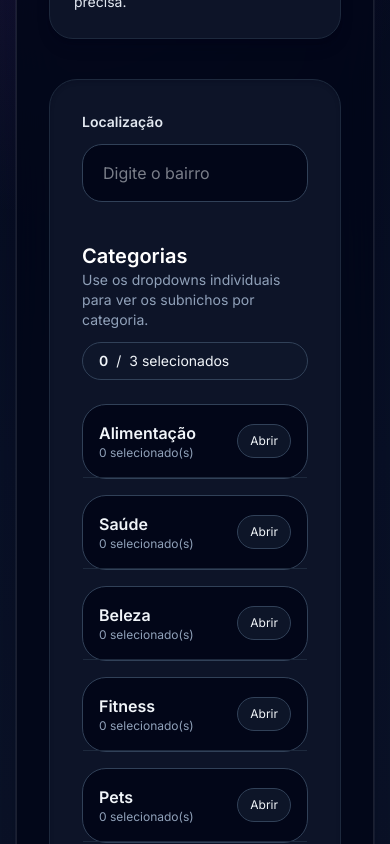
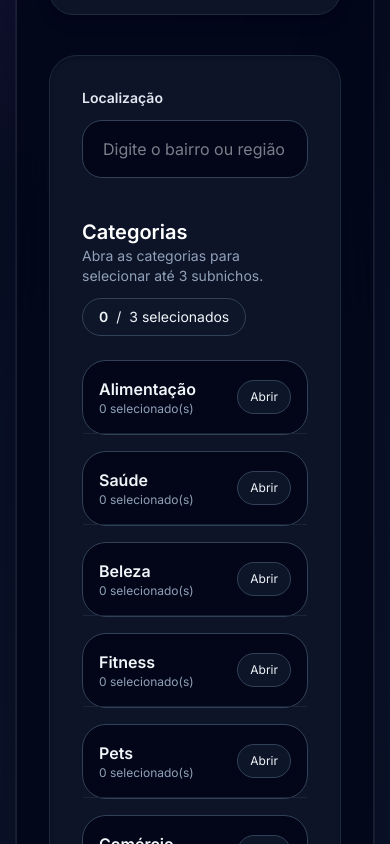
Before and after one commit to ohanaisa/leadhunter, a Next.js app: page / in a window 390 px wide. Shown: the part 560-1404 px from the top of the page. Built offline with nearby package versions, Linux system fonts and the light colour scheme.

Commit message:
Atualiza tela inicial e estilos globais

```diff
--- a/app/globals.css
+++ b/app/globals.css
@@ -41,6 +41,7 @@ body::before {
   z-index: -1;
 }
 
+/* Ocultar barra de rolagem mantendo funcionalidade */
 .scrollbar-none {
   scrollbar-width: none;
   -ms-overflow-style: none;
--- a/app/page.tsx
+++ b/app/page.tsx
@@ -26,22 +26,9 @@ const categorias = {
     "psicólogo",
     "fisioterapia",
   ],
-  Beleza: [
-    "salão",
-    "barbearia",
-    "estética",
-    "manicure",
-  ],
-  Fitness: [
-    "academia",
-    "crossfit",
-    "pilates",
-    "yoga",
-  ],
-  Pets: [
-    "pet shop",
-    "veterinário",
-  ],
+  Beleza: ["salão", "barbearia", "estética", "manicure"],
+  Fitness: ["academia", "crossfit", "pilates", "yoga"],
+  Pets: ["pet shop", "veterinário"],
   Comércio: [
     "papelaria",
     "livraria",
@@ -74,28 +61,11 @@ const categorias = {
     "gráfica",
     "coworking",
   ],
-  Educação: [
-    "escola",
-    "curso",
-    "idiomas",
-    "creche",
-  ],
-  Hotelaria: [
-    "hotel",
-    "hostel",
-    "pousada",
-  ],
-};
+  Educação: ["escola", "curso", "idiomas", "creche"],
+  Hotelaria: ["hotel", "hostel", "pousada"],
+} as const;
 
-export default function Home() {
-  const [local, setLocal] = useState("");
-  const [selecaoSubnichos, setSelecaoSubnichos] = useState<string[]>([]);
-  const [isLoading, setIsLoading] = useState(false);
-  const [resultado, setResultado] = useState<
-    | null
-    | {
-        quantidade: number;
-        empresas: Array<{
+interface Empresa {
   nome: string;
   href: string;
   endereco?: string;
@@ -106,36 +76,53 @@ export default function Home() {
   avaliacao?: string;
   missing?: string[];
   cardapio?: string;
-        }>;
 }
-  >(null);
+
+interface ResultadoBusca {
+  quantidade: number;
+  empresas: Empresa[];
+}
+
+export default function Home() {
+  const [local, setLocal] = useState("");
+  const [selecaoSubnichos, setSelecaoSubnichos] = useState<string[]>([]);
+  const [isLoading, setIsLoading] = useState(false);
+  const [resultado, setResultado] = useState<ResultadoBusca | null>(null);
   const [erro, setErro] = useState<string | null>(null);
+
   const [historicoLocal, setHistoricoLocal] = useState<string[]>(() => {
-    if (typeof window === "undefined") {
-      return [];
-    }
+    if (typeof window === "undefined") return [];
     try {
       const salvo = localStorage.getItem("historicoLocal");
-      if (!salvo) {
-        return [];
-      }
+      if (!salvo) return [];
       const parsed = JSON.parse(salvo);
       return Array.isArray(parsed) ? parsed.slice(0, 3) : [];
     } catch {
       return [];
     }
   });
+
   const [mostrarHistorico, setMostrarHistorico] = useState(false);
   const [statusMessage, setStatusMessage] = useState<string | null>(null);
   const [categoriasAbertas, setCategoriasAbertas] = useState<Record<string, boolean>>(
-    () => Object.fromEntries(Object.keys(categorias).map((categoria) => [categoria, false]))
+    () => Object.fromEntries(Object.keys(categorias).map((cat) => [cat, false]))
   );
+
   const historicoRef = useRef<HTMLDivElement | null>(null);
+  const categoriasRef = useRef<HTMLDivElement | null>(null);
 
   useEffect(() => {
     const handleClickOutside = (event: MouseEvent) => {
-      if (historicoRef.current && !historicoRef.current.contains(event.target as Node)) {
+      const target = event.target as Node;
+
+      if (historicoRef.current && !historicoRef.current.contains(target)) {
         setMostrarHistorico(false);
+      }
+
+      if (categoriasRef.current && !categoriasRef.current.contains(target)) {
+        setCategoriasAbertas(
+          Object.fromEntries(Object.keys(categorias).map((cat) => [cat, false]))
+        );
       }
     };
 
@@ -147,7 +134,11 @@ export default function Home() {
     const trimmedLocal = novoLocal.trim();
     if (!trimmedLocal) return;
 
-    const atualizado = [trimmedLocal, ...historicoLocal.filter((item) => item !== trimmedLocal)].slice(0, 3);
+    const atualizado = [
+      trimmedLocal,
+      ...historicoLocal.filter((item) => item !== trimmedLocal),
+    ].slice(0, 3);
+
     setHistoricoLocal(atualizado);
 
     if (typeof window !== "undefined") {
@@ -162,7 +153,6 @@ export default function Home() {
       return;
     }
     setErro(null);
-
     setIsLoading(true);
     setResultado(null);
     setStatusMessage(`Procurando ${nichos.join(", ")} em ${local}...`);
@@ -170,13 +160,8 @@ export default function Home() {
     try {
       const resposta = await fetch("/api/search", {
         method: "POST",
-        headers: {
-          "Content-Type": "application/json",
-        },
-        body: JSON.stringify({
-          local,
-          nichos,
-        }),
+        headers: { "Content-Type": "application/json" },
+        body: JSON.stringify({ local: local.trim(), nichos }),
       });
 
       const dados = await resposta.json();
@@ -201,12 +186,15 @@ export default function Home() {
     <main className="min-h-screen py-16 text-slate-100">
       <div className="mx-auto max-w-6xl px-4 sm:px-6 lg:px-8">
         <div className="relative overflow-hidden rounded-[2rem] border border-white/10 bg-slate-950/85 p-8 shadow-2xl shadow-slate-950/40 backdrop-blur-xl ring-1 ring-white/5 sm:p-12">
-          <div className="absolute inset-x-0 top-0 h-32 bg-gradient-to-b from-sky-500/20 to-transparent blur-3xl" />
+          <div className="absolute inset-x-0 top-0 h-32 bg-gradient-to-b from-sky-500/20 to-transparent blur-3xl pointer-events-none" />
 
           <div className="relative">
+            {/* Header */}
             <div className="flex flex-col gap-6 xl:flex-row xl:items-end xl:justify-between">
               <div>
-                <p className="text-sm font-semibold uppercase tracking-[0.3em] text-sky-300/80">MapsHunter</p>
+                <p className="text-sm font-semibold uppercase tracking-[0.3em] text-sky-300/80">
+                  MapsHunter
+                </p>
                 <h1 className="mt-4 text-4xl font-semibold tracking-tight text-white sm:text-5xl">
                   Encontre empresas locais por subnicho.
                 </h1>
@@ -218,26 +206,32 @@ export default function Home() {
               <div className="rounded-[1.5rem] border border-slate-800 bg-slate-900/90 p-6 shadow-lg shadow-slate-950/20">
                 <p className="text-sm font-semibold text-slate-300">Dica prática</p>
                 <p className="mt-3 text-sm leading-6 text-slate-200">
-                  Escolha apenas os subnichos que você deseja pesquisar. Isso ajuda a manter a busca mais rápida e precisa.
+                  Escolha até 3 subnichos por pesquisa para manter os resultados mais rápidos e direcionados.
                 </p>
               </div>
             </div>
 
+            {/* Controls */}
             <div className="mt-10 rounded-[1.75rem] border border-slate-800 bg-slate-900/90 p-8 shadow-inner shadow-slate-950/20">
+              {/* Input Localização */}
               <div ref={historicoRef} className="relative">
-                <label className="block text-sm font-semibold mb-3 text-slate-200">Localização</label>
+                <label htmlFor="localizacao" className="block text-sm font-semibold mb-3 text-slate-200">
+                  Localização
+                </label>
                 <input
+                  id="localizacao"
+                  type="text"
                   value={local}
                   onChange={(e) => {
                     setLocal(e.target.value);
                     setMostrarHistorico(true);
                   }}
                   onFocus={() => setMostrarHistorico(true)}
-                  placeholder="Digite o bairro"
+                  placeholder="Digite o bairro ou região"
                   className="w-full rounded-[1.25rem] border border-slate-700 bg-slate-950 px-5 py-4 text-slate-100 outline-none transition focus:border-sky-400 focus:ring-2 focus:ring-sky-400/20"
                 />
-                {mostrarHistorico && historicoLocal.length > 0 ? (
-                  <div className="absolute left-0 right-0 z-10 mt-2 overflow-hidden rounded-[1rem] border border-slate-700 bg-slate-950 shadow-2xl shadow-slate-950/30">
+                {mostrarHistorico && historicoLocal.length > 0 && (
+                  <div className="absolute left-0 right-0 z-30 mt-2 overflow-hidden rounded-[1rem] border border-slate-700 bg-slate-950 shadow-2xl shadow-slate-950/50">
                     {historicoLocal.map((entrada, index) => (
                       <button
                         key={`${entrada}-${index}`}
@@ -252,34 +246,45 @@ export default function Home() {
                       </button>
                     ))}
                   </div>
-                ) : null}
+                )}
               </div>
 
+              {/* Seção Categorias */}
               <div className="mt-10">
                 <div className="flex flex-col gap-3 sm:flex-row sm:items-center sm:justify-between">
                   <div>
                     <h2 className="text-xl font-semibold text-white">Categorias</h2>
-                    <p className="text-sm text-slate-400">Use os dropdowns individuais para ver os subnichos por categoria.</p>
+                    <p className="text-sm text-slate-400">
+                      Abra as categorias para selecionar até 3 subnichos.
+                    </p>
                   </div>
-                  <div className="inline-flex items-center gap-2 rounded-full border border-slate-700 bg-slate-900/90 px-4 py-2 text-sm text-slate-100">
+                  <div className="inline-flex items-center gap-2 self-start sm:self-auto rounded-full border border-slate-700 bg-slate-900/90 px-4 py-2 text-sm text-slate-100">
                     <span className="font-semibold">{selecaoSubnichos.length}</span>
                     <span>/</span>
                     <span>3 selecionados</span>
                   </div>
                 </div>
 
-                <div className="mt-6 grid gap-4 md:grid-cols-2 xl:grid-cols-3">
+                {/* Grid Categorias */}
+                <div ref={categoriasRef} className="mt-6 grid gap-4 md:grid-cols-2 xl:grid-cols-3">
                   {Object.entries(categorias).map(([categoria, subnichos]) => {
                     const aberto = categoriasAbertas[categoria];
-                    const selecionadosNaCategoria = subnichos.filter((subnicho) => selecaoSubnichos.includes(subnicho)).length;
+                    const selecionadosNaCategoria = subnichos.filter((subnicho) =>
+                      selecaoSubnichos.includes(subnicho)
+                    ).length;
                     const podeSelecionarMais = selecaoSubnichos.length < 3;
 
                     return (
-                      <div key={categoria} className="relative overflow-visible rounded-[1.5rem] border border-slate-700 bg-slate-950 transition hover:border-sky-400/40">
-                        <div className="flex items-center justify-between gap-3 border-b border-slate-800 px-4 py-4">
+                      <div
+                        key={categoria}
+                        className="relative overflow-visible rounded-[1.5rem] border border-slate-700 bg-slate-950 transition hover:border-sky-400/40"
+                      >
+                        <div className="flex items-center justify-between gap-3 border-b border-slate-800/80 px-4 py-4">
                           <div>
                             <p className="font-semibold text-slate-100">{categoria}</p>
-                            <p className="text-xs text-slate-400">{selecionadosNaCategoria} selecionado(s)</p>
+                            <p className="text-xs text-slate-400">
+                              {selecionadosNaCategoria} selecionado(s)
+                            </p>
                           </div>
                           <button
                             type="button"
@@ -294,15 +299,21 @@ export default function Home() {
                             {aberto ? "Fechar" : "Abrir"}
                           </button>
                         </div>
-                        {aberto ? (
-                          <div className="absolute left-0 right-0 top-full z-20 mt-2 max-h-80 overflow-y-auto scrollbar-none rounded-[1.5rem] border border-slate-700 bg-slate-950 p-4 shadow-2xl shadow-slate-950/30">
+
+                        {/* Dropdown de Subnichos */}
+                        {aberto && (
+                          <div className="absolute left-0 right-0 top-full z-20 mt-2 max-h-80 overflow-y-auto scrollbar-none rounded-[1.5rem] border border-slate-700 bg-slate-950 p-4 shadow-2xl shadow-slate-950/50">
                             <div className="space-y-3">
                               {subnichos.map((subnicho) => {
                                 const selecionado = selecaoSubnichos.includes(subnicho);
                                 return (
                                   <label
                                     key={subnicho}
-                                    className={`flex cursor-pointer items-center gap-3 rounded-xl border px-4 py-3 transition ${selecionado ? "border-sky-400 bg-slate-900" : "border-slate-700 bg-slate-950 hover:border-slate-600"}`}
+                                    className={`flex cursor-pointer items-center gap-3 rounded-xl border px-4 py-3 transition ${
+                                      selecionado
+                                        ? "border-sky-400 bg-slate-900"
+                                        : "border-slate-800 bg-slate-950 hover:border-slate-600"
+                                    }`}
                                   >
                                     <input
                                       type="checkbox"
@@ -310,7 +321,9 @@ export default function Home() {
                                       disabled={!selecionado && !podeSelecionarMais}
                                       onChange={() => {
                                         setSelecaoSubnichos((prev) =>
-                                          selecionado ? prev.filter((item) => item !== subnicho) : [...prev, subnicho]
+                                          selecionado
+                                            ? prev.filter((item) => item !== subnicho)
+                                            : [...prev, subnicho]
                                         );
                                       }}
                                       className="h-4 w-4 rounded border-slate-600 bg-slate-950 text-sky-400 focus:ring-sky-400"
@@ -321,19 +334,23 @@ export default function Home() {
                               })}
                             </div>
                           </div>
-                        ) : null}
+                        )}
                       </div>
                     );
                   })}
                 </div>
               </div>
 
+              {/* Botão de Busca */}
               <div className="mt-8 flex flex-col gap-4 sm:flex-row sm:items-center sm:justify-between">
                 <div>
-                  <p className="text-sm text-slate-400">Pesquisa com subnichos selecionados</p>
-                  <p className="text-xs text-slate-500">Apenas as categorias escolhidas serão consultadas.</p>
+                  <p className="text-sm text-slate-400">Pesquisa direcionada</p>
+                  <p className="text-xs text-slate-500">
+                    Sua busca usará apenas os subnichos marcados no painel.
+                  </p>
                 </div>
                 <button
+                  type="button"
                   onClick={buscar}
                   disabled={isLoading}
                   className="inline-flex items-center justify-center rounded-2xl bg-sky-500 px-8 py-4 font-semibold text-slate-950 transition hover:bg-sky-400 disabled:cursor-not-allowed disabled:opacity-60"
@@ -342,27 +359,34 @@ export default function Home() {
                 </button>
               </div>
 
-              {statusMessage ? (
+              {/* Mensagens de Feedback */}
+              {statusMessage && (
                 <div className="mt-6 rounded-2xl border border-sky-400/20 bg-sky-500/10 px-5 py-4 text-sky-100">
                   <p className="font-semibold">{statusMessage}</p>
-                  <p className="mt-2 text-sm text-slate-200">Estamos verificando todos os cantos para encontrar as melhores empresas.</p>
+                  <p className="mt-2 text-sm text-slate-200">
+                    Estamos verificando as melhores fontes locais para você.
+                  </p>
                 </div>
-              ) : null}
+              )}
 
-              {erro ? (
+              {erro && (
                 <div className="mt-6 rounded-2xl border border-rose-400/20 bg-rose-500/10 px-5 py-4 text-rose-200">
                   {erro}
                 </div>
-              ) : null}
+              )}
 
-              {resultado ? (
+              {/* Resultados */}
+              {resultado && (
                 <div className="mt-8 rounded-[1.5rem] border border-slate-700 bg-slate-950/95 p-6 shadow-lg shadow-slate-950/10">
                   <div className="mb-6 flex items-center justify-between gap-4">
                     <div>
                       <h2 className="text-lg font-semibold text-white">Resultados encontrados</h2>
-                      <p className="text-sm text-slate-400">{resultado.quantidade} empresas encontradas.</p>
+                      <p className="text-sm text-slate-400">
+                        {resultado.quantidade} empresa(s) retornada(s).
+                      </p>
                     </div>
                   </div>
+
                   <div className="space-y-4">
                     {resultado.empresas.length > 0 ? (
                       resultado.empresas.map((empresa) => (
@@ -373,80 +397,103 @@ export default function Home() {
                           <div className="flex flex-col gap-3 sm:flex-row sm:items-start sm:justify-between">
                             <div>
                               <p className="font-semibold text-white">{empresa.nome}</p>
-                              {empresa.endereco ? (
+                              {empresa.endereco && (
                                 <p className="mt-1 text-sm text-slate-400">{empresa.endereco}</p>
-                              ) : null}
+                              )}
                             </div>
                             <div className="flex flex-wrap gap-2">
-                              {empresa.avaliacao ? (
+                              {empresa.avaliacao && (
                                 <span className="rounded-full bg-slate-800 px-3 py-1 text-xs font-medium text-slate-300">
-                                  {empresa.avaliacao}
+                                  ★ {empresa.avaliacao}
                                 </span>
-                              ) : null}
-                              {empresa.horario ? (
+                              )}
+                              {empresa.horario && (
                                 <span className="rounded-full bg-slate-800 px-3 py-1 text-xs font-medium text-slate-300">
                                   {empresa.horario}
                                 </span>
-                              ) : null}
+                              )}
                             </div>
                           </div>
 
                           <div className="mt-4 grid gap-3 sm:grid-cols-2">
-                            {empresa.telefone ? (
+                            {empresa.telefone && (
                               <p className="text-sm text-slate-300">
-                                <span className="font-semibold text-slate-100">Telefone:</span> {empresa.telefone}
+                                <span className="font-semibold text-slate-100">Telefone:</span>{" "}
+                                {empresa.telefone}
                               </p>
-                            ) : null}
-                            {empresa.site ? (
+                            )}
+                            {empresa.site && (
                               <p className="text-sm text-slate-300 break-words">
-                                <span className="font-semibold text-slate-100">Site:</span>{' '}
-                                <a href={empresa.site} target="_blank" rel="noreferrer" className="text-sky-300 hover:text-sky-200">
+                                <span className="font-semibold text-slate-100">Site:</span>{" "}
+                                <a
+                                  href={empresa.site}
+                                  target="_blank"
+                                  rel="noreferrer"
+                                  className="text-sky-300 hover:text-sky-200"
+                                >
                                   {empresa.site}
                                 </a>
                               </p>
-                            ) : null}
-                            {empresa.instagram ? (
+                            )}
+                            {empresa.instagram && (
                               <p className="text-sm text-slate-300 break-words">
-                                <span className="font-semibold text-slate-100">Instagram:</span>{' '}
-                                <a href={empresa.instagram} target="_blank" rel="noreferrer" className="text-sky-300 hover:text-sky-200">
+                                <span className="font-semibold text-slate-100">Instagram:</span>{" "}
+                                <a
+                                  href={empresa.instagram}
+                                  target="_blank"
+                                  rel="noreferrer"
+                                  className="text-sky-300 hover:text-sky-200"
+                                >
                                   {empresa.instagram}
                                 </a>
                               </p>
-                            ) : null}
-                            {empresa.cardapio ? (
+                            )}
+                            {empresa.cardapio && (
                               <p className="text-sm text-slate-300 break-words">
-                                <span className="font-semibold text-slate-100">Cardápio:</span>{' '}
+                                <span className="font-semibold text-slate-100">Cardápio:</span>{" "}
                                 {empresa.cardapio.startsWith("http") ? (
-                                  <a href={empresa.cardapio} target="_blank" rel="noreferrer" className="text-sky-300 hover:text-sky-200">
+                                  <a
+                                    href={empresa.cardapio}
+                                    target="_blank"
+                                    rel="noreferrer"
+                                    className="text-sky-300 hover:text-sky-200"
+                                  >
                                     Ver cardápio
                                   </a>
                                 ) : (
                                   empresa.cardapio
                                 )}
                               </p>
-                            ) : null}
+                            )}
                           </div>
 
-                          {empresa.missing && empresa.missing.length > 0 ? (
+                          {empresa.missing && empresa.missing.length > 0 && (
                             <p className="mt-3 text-sm text-rose-300">
-                              <span className="font-semibold text-rose-100">Faltando:</span>{' '}
-                              {empresa.missing.join(', ')}
+                              <span className="font-semibold text-rose-100">Faltando:</span>{" "}
+                              {empresa.missing.join(", ")}
                             </p>
-                          ) : null}
+                          )}
 
                           <div className="mt-4 flex flex-wrap gap-2 text-xs text-slate-500">
-                            <a href={empresa.href} target="_blank" rel="noreferrer" className="underline hover:text-slate-200">
+                            <a
+                              href={empresa.href}
+                              target="_blank"
+                              rel="noreferrer"
+                              className="underline hover:text-slate-200"
+                            >
                               Ver no Google Maps
                             </a>
                           </div>
                         </div>
                       ))
                     ) : (
-                      <p className="text-sm text-slate-400">Nenhuma empresa encontrada para o filtro selecionado.</p>
+                      <p className="text-sm text-slate-400">
+                        Nenhuma empresa encontrada para o filtro selecionado.
+                      </p>
                     )}
                   </div>
                 </div>
-              ) : null}
+              )}
             </div>
           </div>
         </div>
```
Lines whose indentation alone changed are shown as unchanged.
